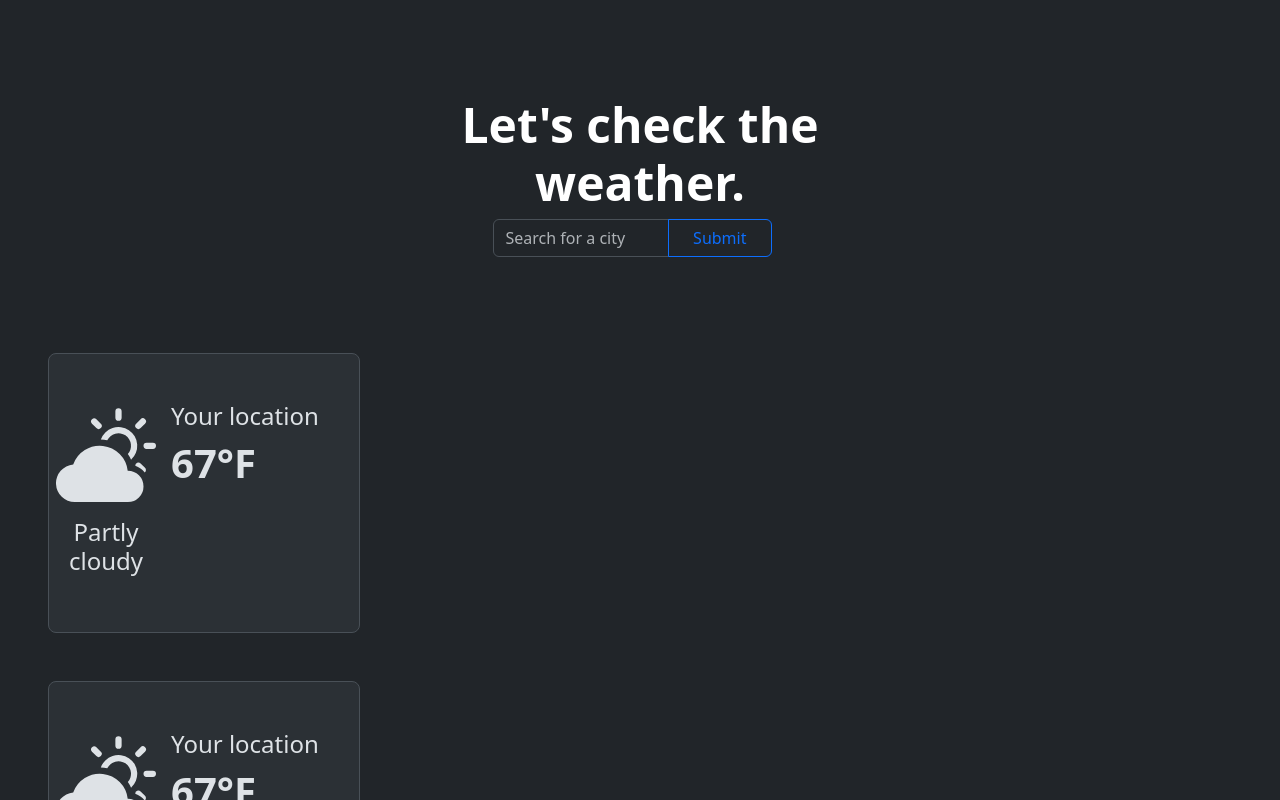
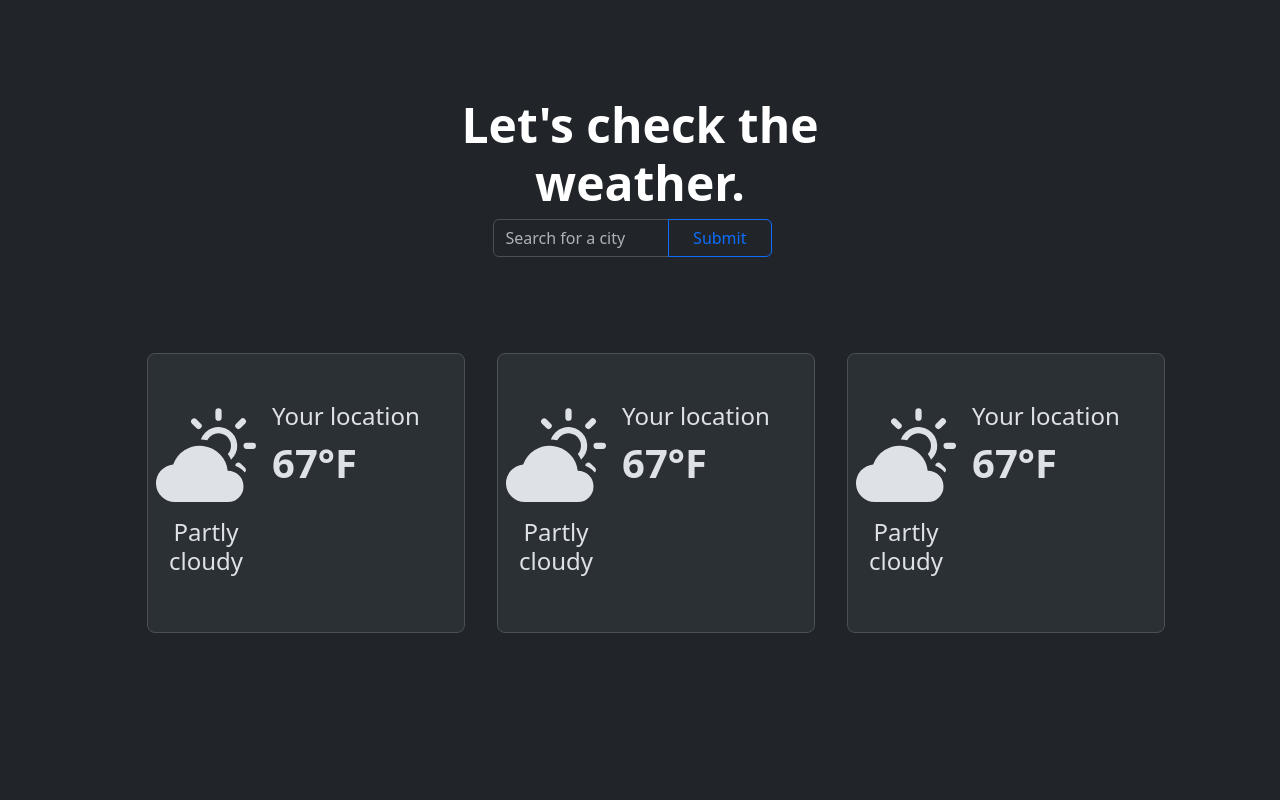
Before and after one commit to JasonMcKinlay/Overcast, a React app: page / in a window 1280 px wide. Shown: the top 800 px of the page. Built offline with nearby package versions, Linux system fonts and the light colour scheme.

Commit message:
fixed card display
cards now correctly align in a row

```diff
--- a/src/components/App.jsx
+++ b/src/components/App.jsx
@@ -6,10 +6,12 @@ function App() {
     return (
         <div>
             <Header />
-            <ul className="cities row justify-content-center">
-                <Card />
-                <Card />
-                <Card />
+            <ul className="cities">
+                <div class="row justify-content-center">
+                    <Card />
+                    <Card />
+                    <Card />
+                </div>
             </ul>
         </div>
     );
--- a/src/components/Card.jsx
+++ b/src/components/Card.jsx
@@ -2,7 +2,6 @@ import React from "react";
 
 function Card() {
     return (
-        <div className="">
             <li className="col d-inline-flex px-2 py-5 mb-5 mx-3 text-auto col-lg-3 border rounded-3 bg-body-tertiary justify-content-center">
                 <div className="col-md-4 d-flex flex-column align-items-center justify-content-center">
                     <div>
@@ -19,7 +18,6 @@ function Card() {
                     <h1 className="align-items-center d-flex fw-bold fs-1">67°F</h1>
                 </div>
             </li>
-        </div>
     );
 }
 
```
